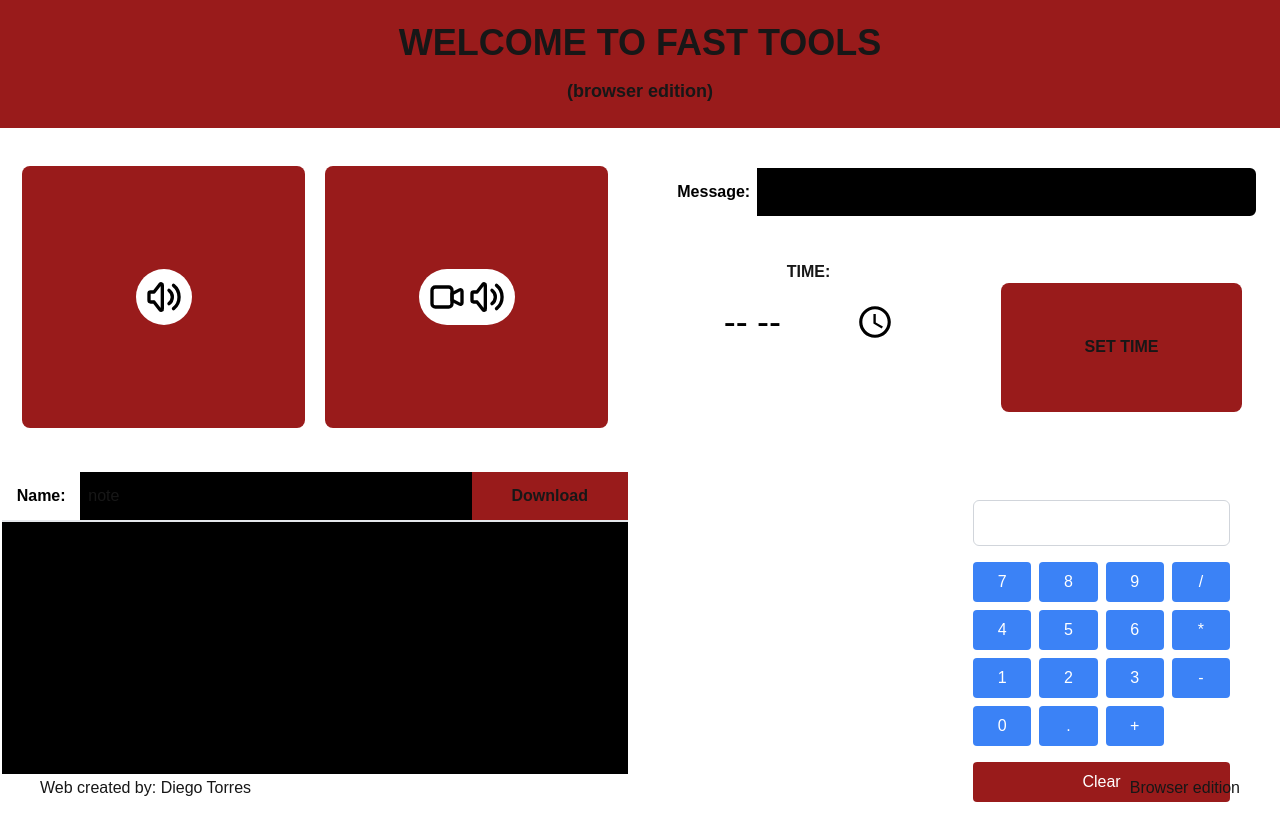
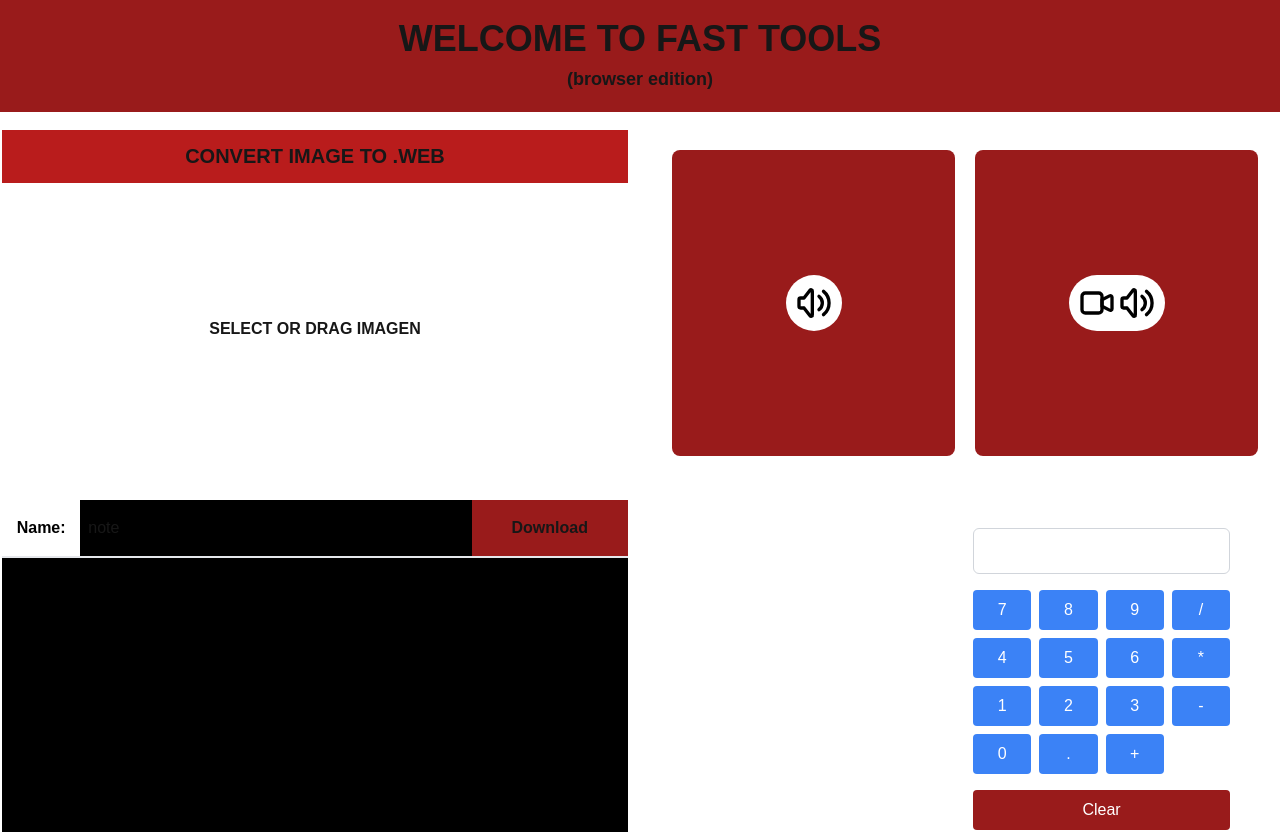
Before and after one commit to DiegoPower48/webtools, a Next.js app: page / in a window 1280 px wide. Shown: the top 832 px of the page. Before the commit the page ends 810 px from the top, so only its background shows below. Built offline with nearby package versions, Linux system fonts and the light colour scheme; what tailwindcss-debug-screens would draw is missing.

Commit message:
Añadiendo nueva herramienta

```diff
--- a/src/app/page.jsx
+++ b/src/app/page.jsx
@@ -3,31 +3,25 @@ import Recorder from "../components/recorder";
 import Block from "../components/block";
 import Calculator from "../components/calculator";
 import Temporizador from "../components/temporizador";
+import Conversor from "@/components/Conversor";
 
 export default function page() {
   return (
     <div
-      className={`grid grid-rows-[2fr,20fr,1fr] md:grid-rows-[1fr,9fr,1fr] md:h-screen ${
+      className={`grid  ${
         process.env.NEXT_PUBLIC_DEVELOPMENT ? "debug-screens" : ""
       }`}
     >
-      <div className="font-bold text-4xl grid h-32 justify-center items-center text-center md:p-4 md:mb-4 bg-red-800">
+      <div className="font-bold text-4xl grid h-28 justify-center items-center text-center md:p-4 md:mb-4 bg-red-800">
         <div>WELCOME TO FAST TOOLS</div>
         <div className="text-lg">(browser edition)</div>
       </div>
-      <div className=" md:row-span-2  grid  grid-cols-1 md:grid-cols-2 md:grid-rows-2 grid-rows-4 items-center gap-y-4 md:gap-5 ">
-        <div className="h-full w-full ">
-          <Recorder />
-        </div>
-        <div className="  h-full w-full">
-          <Temporizador />
-        </div>
-        <div className="  h-full w-full">
-          <Block />
-        </div>
-        <div className="  h-full w-full">
-          <Calculator />
-        </div>
+      <div className="h-full grid grid-cols-1 md:grid-cols-2 auto-rows-[350px] items-center gap-y-4 md:gap-5 ">
+        <Conversor />
+        <Recorder />
+        <Block />
+        <Calculator />
+        <Temporizador />
       </div>
       <div className="flex justify-between items-center px-10">
         <a href="https://diegotorres-portfoliodev.vercel.app">
--- /dev/null
+++ b/src/components/Conversor.jsx
@@ -0,0 +1,121 @@
+"use client";
+
+import { useState, useRef } from "react";
+
+export default function Conversor() {
+  const [preview, setPreview] = useState(null);
+  const [webpUrl, setWebpUrl] = useState(null);
+  const [filename, setFilename] = useState("");
+
+  const handleDrop = (e) => {
+    e.preventDefault();
+    const file = e.dataTransfer.files[0];
+    if (!file || !file.type.startsWith("image/")) return;
+    const nameWithoutExt = file.name.replace(/\.[^/.]+$/, "");
+    setFilename(nameWithoutExt);
+    const reader = new FileReader();
+    reader.onload = (event) => {
+      const img = new Image();
+      img.onload = () => {
+        const canvas = canvasRef.current;
+        const ctx = canvas.getContext("2d");
+        canvas.width = img.width;
+        canvas.height = img.height;
+        ctx.drawImage(img, 0, 0);
+        canvas.toBlob((blob) => {
+          const webpBlobUrl = URL.createObjectURL(blob);
+          setWebpUrl(webpBlobUrl);
+        }, "image/webp");
+        setPreview(img.src);
+      };
+      img.src = event.target.result;
+    };
+    reader.readAsDataURL(file);
+  };
+
+  const handleDragOver = (e) => e.preventDefault();
+  const canvasRef = useRef();
+  const handleFileChange = (e) => {
+    const file = e.target.files[0];
+    if (!file) return;
+    const nameWithoutExt = file.name.replace(/\.[^/.]+$/, "");
+    setFilename(nameWithoutExt);
+    const reader = new FileReader();
+    reader.onload = (event) => {
+      const img = new Image();
+      img.onload = () => {
+        const canvas = canvasRef.current;
+        const ctx = canvas.getContext("2d");
+        canvas.width = img.width;
+        canvas.height = img.height;
+        ctx.drawImage(img, 0, 0);
+
+        canvas.toBlob((blob) => {
+          const webpBlobUrl = URL.createObjectURL(blob);
+          setWebpUrl(webpBlobUrl);
+        }, "image/webp");
+
+        setPreview(img.src);
+      };
+      img.src = event.target.result;
+    };
+    reader.readAsDataURL(file);
+  };
+
+  return (
+    <div className="h-full w-full flex flex-col items-center border-2 border-white rounded-md ">
+      <div className="bg-red-700 h-16 items-center justify-center flex w-full">
+        <h1 className="text-xl font-bold text-center">CONVERT IMAGE TO .WEB</h1>
+      </div>
+      <div
+        className={`grid ${
+          webpUrl && "grid-cols-[3fr_1fr]"
+        } p-5 h-full justify-center`}
+      >
+        <div
+          onDrop={handleDrop}
+          onDragOver={handleDragOver}
+          className="w-full h-full flex flex-col justify-center items-center"
+        >
+          <label
+            htmlFor="imagen"
+            className="h-full flex gap-4 items-center flex-col justify-center"
+          >
+            {preview ? (
+              <>
+                <img
+                  src={preview}
+                  alt="Vista previa"
+                  className="max-h-48 object-contain border rounded"
+                />
+                <div className="uppercase">{'"' + filename + '"'}</div>
+              </>
+            ) : (
+              <div className="font-bold">SELECT OR DRAG IMAGEN</div>
+            )}
+          </label>
+          <input
+            className="bg-red-500 hidden"
+            type="file"
+            id="imagen"
+            accept="image/*"
+            onChange={handleFileChange}
+          />
+        </div>
+
+        {webpUrl && (
+          <div className="w-full h-full flex items-center">
+            <a
+              href={webpUrl}
+              download={`${filename}.webp`}
+              className="bg-green-500 flex text-center justify-center items-center font-bold text-xl text-white p-2 rounded hover:bg-green-600"
+            >
+              CONVERT & DOWNLOAD
+            </a>
+          </div>
+        )}
+        <canvas ref={canvasRef} className="hidden" />
+      </div>
+    </div>
+  );
+}
--- a/src/components/calculator.jsx
+++ b/src/components/calculator.jsx
@@ -37,8 +37,8 @@ const Calculator = () => {
   };
 
   return (
-    <div className="h-full w-full rounded-md">
-      <div className="h-full border-2 border-white p-5 md:px-10 grid grid-cols-2">
+    <div className="h-full w-full border-2 border-white rounded-lg">
+      <div className="h-full  p-5 md:px-10 grid grid-cols-2">
         <div className="h-full  grid grid-row-[1fr,2fr] ">
           <div className="flex w-full p-2  text-xl text-white items-center justify-center ">
             EQUAL TO =
```
